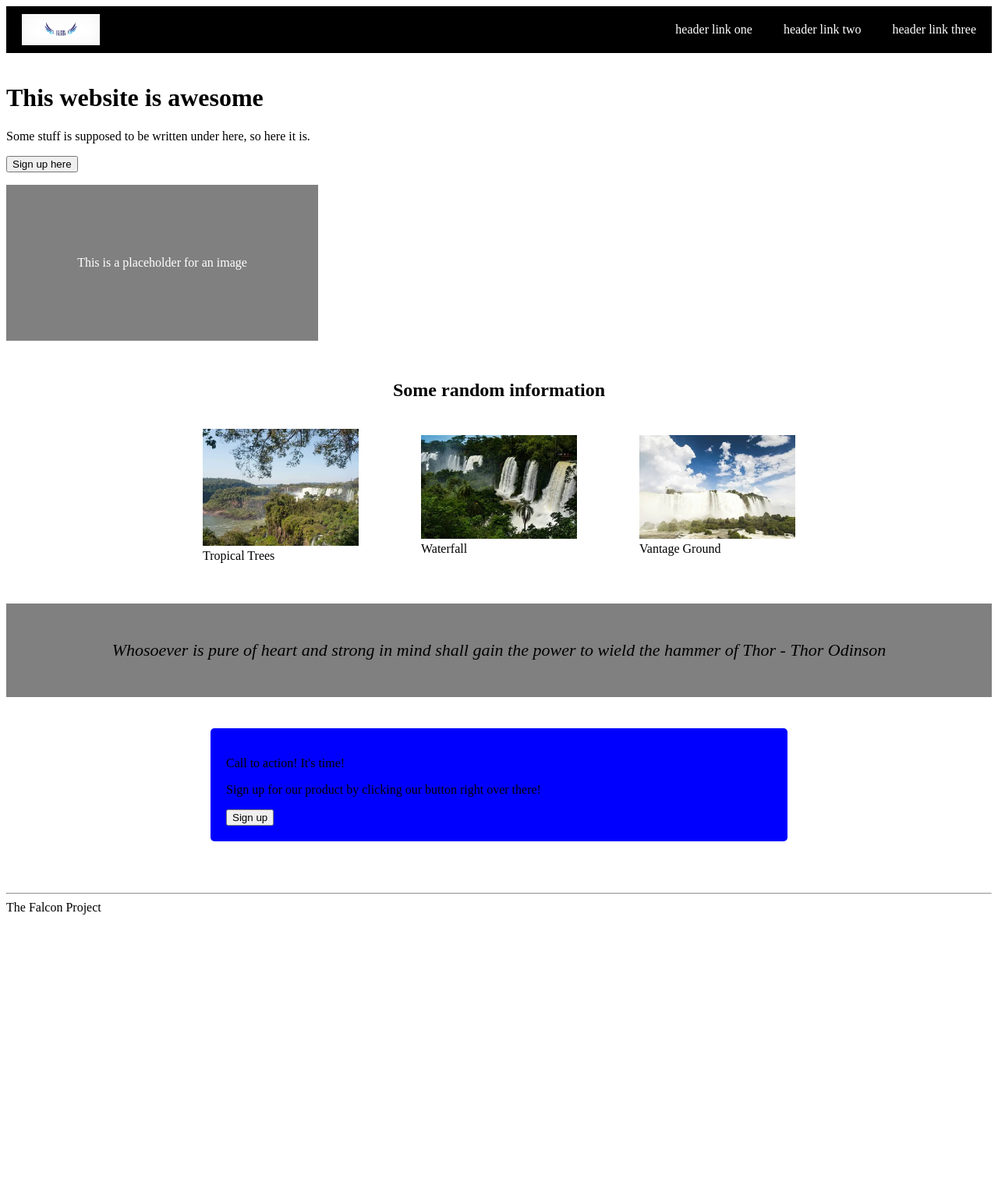
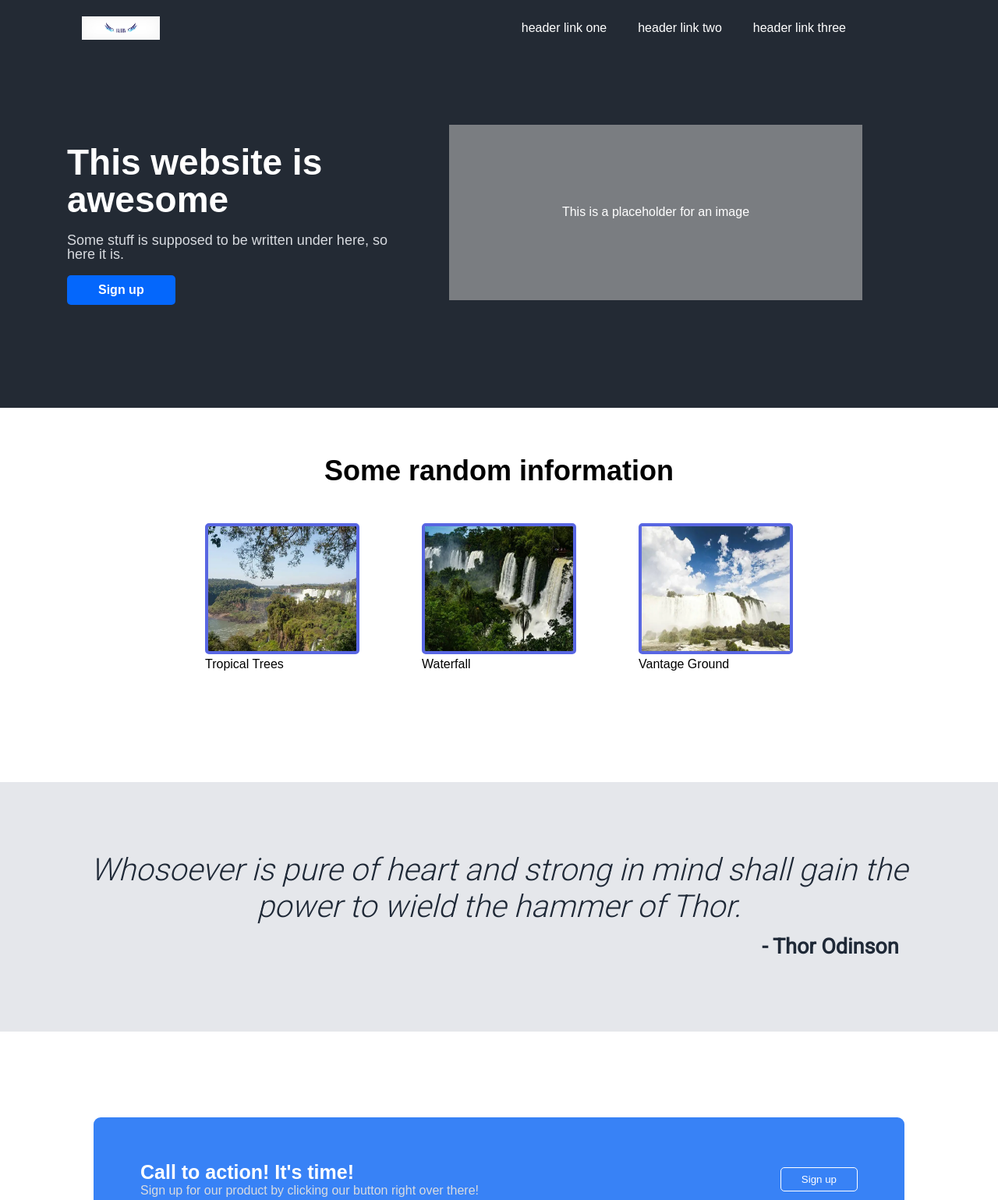
Before and after one commit to JayZeus999/landing-page1, a plain HTML site: page index.html in a window 1280 px wide. Shown: the top 1539 px of the page at 78% size. Before the commit the page ends 1181 px from the top, so only its background shows below. Drawn offline with Linux system fonts and the light colour scheme.

Commit message:
Add files via upload

```diff
--- a/index.html
+++ b/index.html
@@ -4,8 +4,12 @@
   <meta charset="UTF-8">
   <title>My Website</title>
   <link rel="stylesheet" href="style.css">
+  <link href="https://fonts.googleapis.com/css2?family=Roboto:wght@300;400&display=swap" rel="stylesheet">
 </head>
+
 <body>
+  <div class="container-6">
+    <div class="container-6-inner">
       <header>
         <nav>
             <div class="topnav">
@@ -19,15 +23,17 @@
           </nav>
         </header>
 
-  <br/>
+        <div class="container-5">
           <div class="container-0">
-    <h1>This website is awesome</h1>
+            <h1>This website is <br/> awesome</h1>
             <p>Some stuff is supposed to be written under here, so here it is.</p>
-    <button>Sign up here</button>
+            <button>Sign up</button>
           </div>
-
           <div class="container-1">
               <p class="placeholder">This is a placeholder for an image</p>
+          </div>
+        </div>
+    </div>
   </div>
 
   <h2>Some random information</h2>
@@ -52,20 +58,26 @@
   <br/>
 
   <div class="container-3">
-    <p>Whosoever is pure of heart and strong in mind shall gain the power to wield the hammer of Thor  -   Thor Odinson</p>
+    <p>Whosoever is pure of heart and strong in mind shall gain the power to wield the hammer of Thor. <br/> <span class="quote-author">-   Thor Odinson</span></p>
   </div>
 
   <div class="container-4">
     <div class="text">
-      <p>Call to action! It's time!</p>
-      <p>Sign up for our product by clicking our button right over there!</p>
+      <p class="call-to-action">Call to action! It's time!</p>
+      <p class="sign-up-prompt">Sign up for our product by clicking our button right over there!</p>
+    </div>
+    <div class="button">
       <button>Sign up</button>
     </div>
   </div>
+  <footer>
+    <p>© 2023 My Website. All rights reserved.</p>
+      <ul class="footer-links">
+        <li>Footer link one</li>
+        <li>Footer link two</li>
+        <li>Footer link three</li>
+      </ul>
+  </footer>
+</body>
 
-  <br/>
-  <hr/>
-
-    <footer>The Falcon Project</footer>
-</body>
 </html>
--- a/style.css
+++ b/style.css
@@ -1,16 +1,20 @@
+body {
+    margin: 0;
+    font-family: Arial, sans-serif;
+}
 
 .topnav{
     display: flex;
+    justify-content: space-between;
     align-items: center;
     gap: 20px;
     padding: 10px 20px;
-    background-color: black;
 }
 
 .logo{
     width: 100px;
-    height: 40px;
-    margin-right: auto;
+    height: 30px;
+    margin-right: 50px;
 }
 
 .nav-links{
@@ -22,40 +26,110 @@
     padding: 0;
 }
 
+.container-0 {
+    color: white;
+    font-size: 23px;
+}
+.container-0 p{
+    font-size: 18px;
+    color: #d8dbe0;
+}
+
+.container-0 button{
+    background-color: #0467fc;
+    color: white;
+    border: none;
+    padding: 10px 40px;
+    font-size: 16px;
+    font-weight: bold;
+    cursor: pointer;
+    border-radius: 5px;
+}
+
+.container-0 h1 {
+    line-height: 1.05; /* or try 1.05 for even tighter */
+    margin-bottom: 1px; /* optional: reduce space below heading */
+}
+
+.container-0 p {
+    line-height: 1; /* or try 1.1 for even tighter */
+    margin-bottom: 18px; /* optional: adjust spacing below paragraph */
+}
 
 .placeholder{
     display: flex;
-    height: 200px;
-    width: 400px;
+    height: 225px;
+    width: 530px;
     justify-content: center;
     align-items: center;
     color: white;
-    background-color: grey;
+    background-color: #7a7d81;
 }
 
+.container-2 img{
+
+    height: 160px;
+    width: 190px;
+    border: 4px solid rgb(88, 102, 226);
+    border-radius: 5px;
+}
+.container-5{
+    display: flex;
+    justify-content: space-between;
+    align-items: center;
+    height: 420px;
+    gap: 70px;
+    width: 100%;
+    padding: 1px;
+}
+
+.container-6 {
+    background-color: #232a34;
+    height: 523px;
+}
+
+.container-6-inner {
+    width: 1020px;
+    margin: auto;
+    padding-right: 90px;
+    padding-top: 11px;
+}
 
 h2{
+    font-size: 36px;
     text-align: center;
     padding-top: 30px;
 }
+
 .container-2{
     display: flex;
     justify-content: center;
     align-items: center;
+    padding-bottom: 90px;
 }
 
 .container-3 {
     display: flex;
     height: 120px;
-    background-color: grey;
     justify-content: center;
     align-items: center;
+    background-color: #e5e7eb; /* light grey */
+    padding: 100px;
 }
 
-.container-3 p{
-    font-size: 22px;
+.container-3 p {
+    font-size: 40px;
     font-style: italic;
+    font-weight: 350; /* Roboto Light */
+    font-family: 'Roboto', 'Arial', 'Helvetica Neue', 'Helvetica', 'sans-serif';
+    color: #1f2937;   /* dark grey for text, optional */
     text-align: center;
+        .quote-author{
+            font-size: 27px;
+            font-style: normal;
+            font-weight: bold;
+            padding-left: 850px;
+        }
 }
 
 .container-4{
@@ -63,10 +137,55 @@ h2{
     flex-direction: row;
     justify-content: space-between;
     align-items: center;
-    height: auto;
-    width: 700px;
-    background-color: blue;
-    margin: 40px auto;
-    padding: 20px;
+    height: 40px;
+    width: 920px;
+    color: white;
+    background-color: #3882f6;
+    margin: 110px auto;
+    padding: 60px;
+    border-radius: 9px;
+}
+
+.call-to-action{
+    font-size: 25px;
+    font-weight: bold;
+    margin-bottom: 10px;
+    margin: 0;
+    padding: 0;
+}
+
+.container-4 p{
+    margin: 0;
+    padding: 0;
+}
+
+.container-4 .sign-up-prompt{
+    color: #d8dbe0;
+    margin: 0;
+    padding: 0;
+}
+.container-4 button{
+    background-color: #3882f6;
+    color: white;
+    border: 1px solid white;
+    padding: 7px 26px;
     border-radius: 5px;
 }
+
+footer{
+    text-align: center;
+    margin: 0;
+    padding: 30px;
+    background-color: #232a34;
+    color: white;
+}
+
+.footer-links {
+    display: flex;
+    gap: 30px;
+    list-style-type: none;
+    justify-content: center;
+    margin: 0;
+    padding: 0;
+    width: 100%;
+}
```
Also changed, not shown: 01.png (added), 02.png (added). Lines whose indentation alone changed are shown as unchanged.
